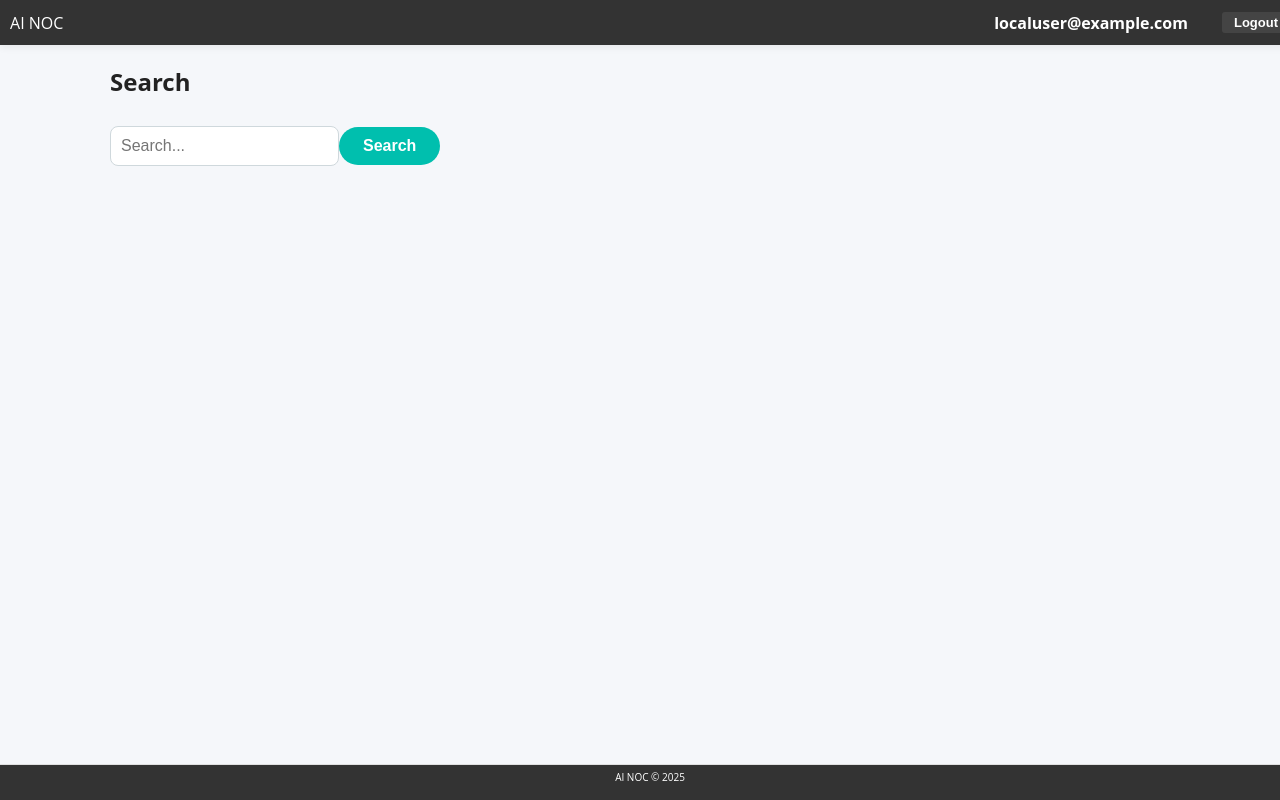
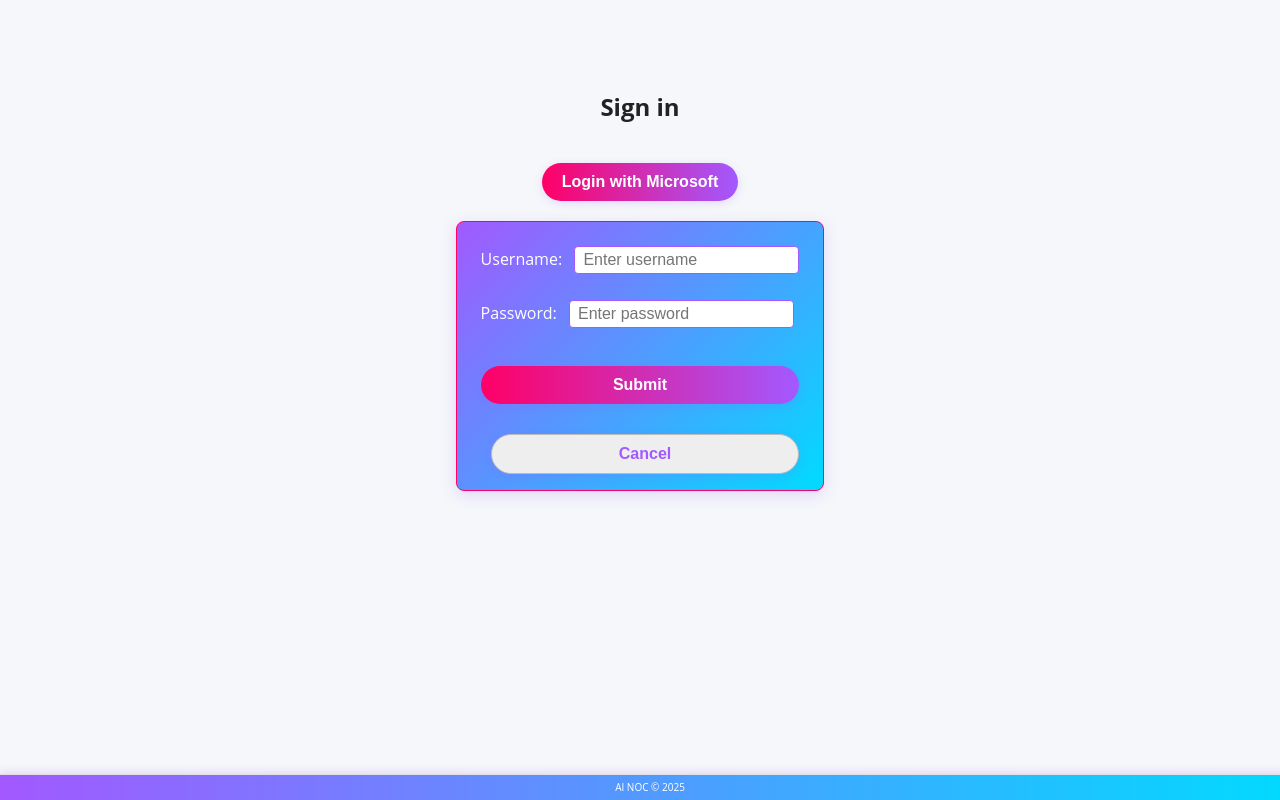
Before and after one commit to larryf1/noc, a Vue app: page / in a window 1280 px wide. Both pictures are taken after a click on the button "Login with Microsoft". Built offline with nearby package versions, Linux system fonts and the light colour scheme.

Commit message:
Enhance UI and functionality: add mock login prompt, improve header and footer styles, and adjust layout for search page

```diff
--- a/src/App.vue
+++ b/src/App.vue
@@ -10,6 +10,7 @@
       @update-partner="onPartnerChange"
       @update-role="onRoleChange"
       @logout="logout"
+      @go-home="showSearchPage"
     />
     <main>
       <LoginPage v-if="!isAuthenticated" @mock-login-success="updateAuthState" />
@@ -17,6 +18,7 @@
         v-else
         :loggedInPartnerId="selectedPartnerId"
         :loggedInRole="selectedRole"
+        v-show="showSearch"
       />
     </main>
     <AppFooter />
@@ -38,7 +40,8 @@ export default {
       isAuthenticated: false,
       userInfo: null,
       selectedPartnerId: '',
-      selectedRole: ''
+      selectedRole: '',
+      showSearch: true
     }
   },
   async created() {
@@ -56,6 +59,7 @@ export default {
         this.selectedPartnerId = ''
         this.selectedRole = ''
       }
+      this.showSearch = true
     },
     logout() {
       ssoLogout()
@@ -64,12 +68,16 @@ export default {
       this.userInfo = null
       this.selectedPartnerId = ''
       this.selectedRole = ''
+      this.showSearch = true
     },
     onPartnerChange(partnerId) {
       this.selectedPartnerId = partnerId
     },
     onRoleChange(role) {
       this.selectedRole = role
+    },
+    showSearchPage() {
+      this.showSearch = true
     }
   }
 }
@@ -77,8 +85,8 @@ export default {
 
 <style scoped>
 header {
-  background-color: #333;
-  color: white;
+  background: linear-gradient(90deg, #ff0066 0%, #a259ff 50%, #00dbff 100%);
+  color: #fff;
   padding: 5px 10px;
   display: flex;
   justify-content: space-between;
@@ -92,19 +100,21 @@ header {
 
 main {
   flex: 1;
-  padding: 45px 20px 20px;
+  padding: 50px 20px 20px;
   overflow-y: auto;
 }
 
 footer {
-  background-color: #333;
-  color: white;
+  background: linear-gradient(90deg, #a259ff 0%, #00dbff 100%);
+  color: #fff;
   text-align: center;
-  padding: 5px 10px;
+  padding: 0 10px;
   position: fixed;
   bottom: 0;
   width: 100%;
-  height: 25px;
+  height: 15px;
   font-size: 10px;
+  box-shadow: 0 -2px 8px #a259ff33;
+  line-height: 15px;
 }
 </style>
--- a/src/components/Footer.vue
+++ b/src/components/Footer.vue
@@ -19,7 +19,7 @@ export default {
   position: fixed;
   bottom: 0;
   width: 100%;
-  height: 25px;
+  height: 15px;
   font-size: 10px;
 }
 </style>
--- a/src/components/Header.vue
+++ b/src/components/Header.vue
@@ -1,6 +1,6 @@
 <template>
   <header class="header">
-    <div class="app-title">AI NOC</div>
+    <div class="app-title" @click="goHome" style="cursor:pointer;">AI NOC</div>
     <div v-if="username" class="user-info">
       <span class="username" @click="toggleDropdown">{{ username }}</span>
       <div v-if="showDropdown" class="dropdown-popup" @mouseleave="showDropdown = false">
@@ -40,6 +40,10 @@ export default {
   methods: {
     toggleDropdown() {
       this.showDropdown = !this.showDropdown
+    },
+    goHome() {
+      // Emit a custom event to parent to show the search page
+      this.$emit('go-home')
     }
   }
 }
@@ -47,8 +51,8 @@ export default {
 
 <style scoped>
 .header {
-  background-color: #333;
-  color: white;
+  background: linear-gradient(90deg, #ff0066 0%, #a259ff 50%, #00dbff 100%);
+  color: #fff;
   padding: 5px 10px;
   display: flex;
   justify-content: space-between;
@@ -57,7 +61,16 @@ export default {
   top: 0;
   width: 100%;
   z-index: 1000;
-  height: 35px;
+  height: 25px;
+  box-shadow: 0 2px 8px rgba(0,0,0,0.10);
+}
+
+.app-title {
+  font-weight: bold;
+  font-size: 1.2em;
+  letter-spacing: 1px;
+  text-shadow: 0 1px 8px #a259ff44;
+  cursor: pointer;
 }
 
 .user-info {
@@ -71,46 +84,59 @@ export default {
   font-weight: bold;
   cursor: pointer;
   position: relative;
+  color: #fff;
+  transition: color 0.2s;
+}
+.username:hover {
+  color: #ffb6e6;
 }
 
 .dropdown-popup {
   position: absolute;
-  top: 30px;
+  top: 35px;
   right: 80px;
-  background: #222;
+  background: linear-gradient(135deg, #a259ff 0%, #00dbff 100%);
   color: #fff;
-  border: 1px solid #888;
-  border-radius: 4px;
-  padding: 8px 16px;
+  border: 1px solid #ff0066;
+  border-radius: 8px;
+  padding: 12px 20px;
   z-index: 2000;
-  min-width: 140px;
-  box-shadow: 0 2px 8px rgba(0,0,0,0.2);
+  min-width: 160px;
+  box-shadow: 0 4px 16px rgba(0,0,0,0.18);
+  animation: fadeIn 0.2s;
+}
+@keyframes fadeIn {
+  from { opacity: 0; transform: translateY(-10px);}
+  to { opacity: 1; transform: translateY(0);}
 }
 
 .dropdown-popup ul {
   margin: 0 0 8px 0;
-  padding: 0 0 0 16px;
+  padding: 0 0 0 18px;
   list-style: disc;
-  font-size: 13px;
+  font-size: 14px;
 }
 
 .dropdown-popup strong {
-  font-size: 13px;
+  font-size: 14px;
+  color: #ffb6e6;
 }
 
 .logout-btn {
   margin-left: 12px;
-  padding: 3px 12px;
-  background: #444;
+  padding: 5px 16px;
+  background: linear-gradient(90deg, #ff0066 0%, #a259ff 100%);
   color: #fff;
   border: none;
-  border-radius: 3px;
+  border-radius: 20px;
   cursor: pointer;
-  font-size: 13px;
-  transition: background 0.2s;
+  font-size: 14px;
+  font-weight: bold;
+  box-shadow: 0 2px 8px #a259ff33;
+  transition: background 0.2s, color 0.2s;
 }
-
 .logout-btn:hover {
-  background: #666;
+  background: linear-gradient(90deg, #a259ff 0%, #ff0066 100%);
+  color: #fff;
 }
 </style>
--- a/src/components/LoginPage.vue
+++ b/src/components/LoginPage.vue
@@ -2,6 +2,22 @@
   <div class="login-page">
     <h2>Sign in</h2>
     <button @click="loginWithMicrosoft">Login with Microsoft</button>
+    <div v-if="showMockPrompt" class="mock-prompt">
+      <div>
+        <label>
+          Username:
+          <input v-model="mockUsername" type="text" placeholder="Enter username" />
+        </label>
+      </div>
+      <div>
+        <label>
+          Password:
+          <input v-model="mockPassword" type="password" placeholder="Enter password" />
+        </label>
+      </div>
+      <button @click="mockLogin">Submit</button>
+      <button @click="cancelMockPrompt" class="cancel-btn">Cancel</button>
+    </div>
     <div v-if="error" class="error">{{ error }}</div>
   </div>
 </template>
@@ -13,20 +29,41 @@ export default {
   name: 'LoginPage',
   data() {
     return {
-      error: null
+      error: null,
+      showMockPrompt: false,
+      mockUsername: '',
+      mockPassword: ''
     }
   },
   methods: {
     async loginWithMicrosoft() {
+      if (window.location.hostname === 'localhost') {
+        this.showMockPrompt = true
+        return
+      }
       try {
         await login()
-        // If running on localhost, immediately notify parent to update auth state
-        if (window.location.hostname === 'localhost') {
-          this.$emit('mock-login-success')
-        }
       } catch (e) {
         this.error = e.message || 'Login failed'
       }
+    },
+    mockLogin() {
+      if (!this.mockUsername || !this.mockPassword) {
+        this.error = 'Please enter both username and password.'
+        return
+      }
+      // Store mock user info for local SSO
+      localStorage.setItem('mock_sso', '1')
+      localStorage.setItem('mock_sso_username', this.mockUsername)
+      this.showMockPrompt = false
+      this.error = null
+      this.$emit('mock-login-success')
+    },
+    cancelMockPrompt() {
+      this.showMockPrompt = false
+      this.mockUsername = ''
+      this.mockPassword = ''
+      this.error = null
     }
   }
 }
@@ -43,9 +80,47 @@ button {
   margin-top: 20px;
   padding: 10px 20px;
   font-size: 16px;
+  background: linear-gradient(90deg, #ff0066 0%, #a259ff 100%);
+  color: #fff;
+  border: none;
+  border-radius: 20px;
+  font-weight: bold;
+  box-shadow: 0 2px 8px #a259ff33;
+  transition: background 0.2s, color 0.2s;
+}
+button:hover {
+  background: linear-gradient(90deg, #a259ff 0%, #ff0066 100%);
+  color: #fff;
+}
+.mock-prompt {
+  margin-top: 20px;
+  background: linear-gradient(135deg, #a259ff 0%, #00dbff 100%);
+  border: 1px solid #ff0066;
+  padding: 16px 24px;
+  border-radius: 8px;
+  display: flex;
+  flex-direction: column;
+  gap: 10px;
+  color: #fff;
+  box-shadow: 0 4px 16px #a259ff33;
+}
+.mock-prompt input {
+  margin-left: 8px;
+  border-radius: 4px;
+  border: 1px solid #a259ff;
+  padding: 4px 8px;
+  background: #fff;
+  color: #333;
+}
+.cancel-btn {
+  margin-left: 10px;
+  background: #eee;
+  color: #a259ff;
+  border: 1px solid #bbb;
 }
 .error {
-  color: red;
+  color: #ff0066;
   margin-top: 1em;
+  font-weight: bold;
 }
 </style>
--- a/src/components/SearchPage.vue
+++ b/src/components/SearchPage.vue
@@ -77,10 +77,37 @@ export default {
 <style scoped>
 #search-page {
   margin: 20px;
+  background: linear-gradient(90deg, #fff 60%, #a259ff22 100%);
+  border-radius: 12px;
+  padding: 24px 32px;
+  box-shadow: 0 2px 12px #a259ff11;
 }
 .searching {
   margin: 10px 0;
-  color: #888;
+  color: #ff0066;
   font-style: italic;
+  font-weight: bold;
+}
+input[type="text"] {
+  border: 1px solid #a259ff;
+  border-radius: 6px;
+  padding: 6px 12px;
+  margin-right: 8px;
+  font-size: 15px;
+}
+button {
+  background: linear-gradient(90deg, #ff0066 0%, #a259ff 100%);
+  color: #fff;
+  border: none;
+  border-radius: 20px;
+  padding: 6px 18px;
+  font-weight: bold;
+  font-size: 15px;
+  box-shadow: 0 2px 8px #a259ff33;
+  transition: background 0.2s, color 0.2s;
+}
+button:hover {
+  background: linear-gradient(90deg, #a259ff 0%, #ff0066 100%);
+  color: #fff;
 }
 </style>
--- a/src/sso/azure.js
+++ b/src/sso/azure.js
@@ -15,7 +15,7 @@ const msalConfig = {
 const msalInstance = isLocal ? null : new msal.PublicClientApplication(msalConfig)
 
 const MOCK_USER = {
-  username: 'localuser@example.com',
+  username: localStorage.getItem('mock_sso_username') || 'localuser@example.com',
   name: 'Local Dev User',
   partnerIds: ['partner1', 'partner2'],
   roles: ['admin', 'user'],
@@ -24,7 +24,7 @@ const MOCK_USER = {
 
 export async function login() {
   if (isLocal) {
-    localStorage.setItem('mock_sso', '1')
+    // Prompt handled in LoginPage.vue, just return
     return
   }
   try {
@@ -58,7 +58,11 @@ export function isAuthenticated() {
 
 export function getUserInfo() {
   if (isLocal) {
-    return MOCK_USER
+    // Always get the latest username from localStorage if present
+    return {
+      ...MOCK_USER,
+      username: localStorage.getItem('mock_sso_username') || MOCK_USER.username
+    }
   }
   const account = msalInstance.getAllAccounts()[0]
   if (!account) return null
@@ -76,6 +80,7 @@ export function getUserInfo() {
 export function logout() {
   if (isLocal) {
     localStorage.removeItem('mock_sso')
+    localStorage.removeItem('mock_sso_username')
     return
   }
   msalInstance.logoutRedirect()
```
